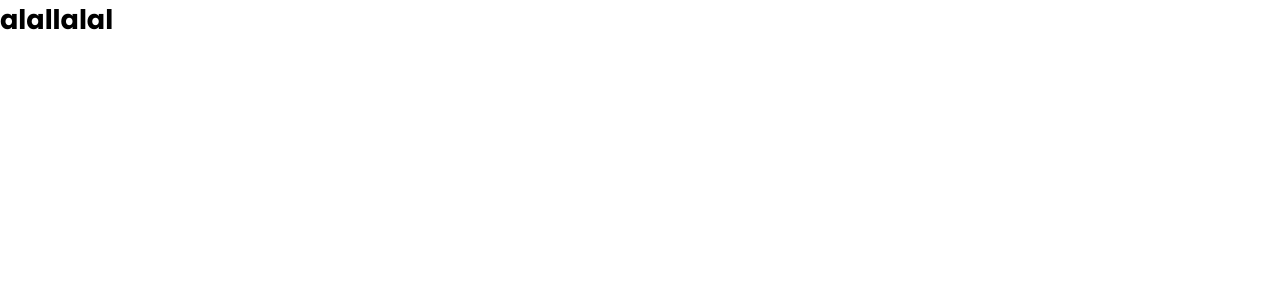
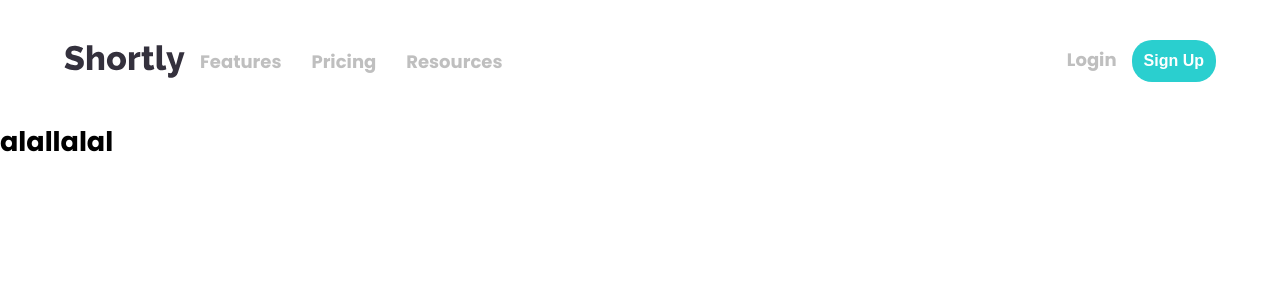
Before and after one commit to Vinicius-gif/encurtador-de-url, a Next.js app: page / in a window 1280 px wide. Shown: the top 300 px of the page. Built offline with nearby package versions, Linux system fonts and the light colour scheme.

Commit message:
Adicionando cabecalho

```diff
--- a/package.json
+++ b/package.json
@@ -17,6 +17,7 @@
     "next": "13.4.19",
     "react": "18.2.0",
     "react-dom": "18.2.0",
+    "styled-components": "^6.0.8",
     "typescript": "5.2.2"
   }
 }
--- a/src/app/page.tsx
+++ b/src/app/page.tsx
@@ -1,9 +1,10 @@
-import Image from 'next/image'
 import styles from './page.module.css'
+import Header from '@/components/Header'
 
 export default function Home() {
   return (
     <div>
+      <Header/>
       <h2>alallalal</h2>
     </div>
   )
--- /dev/null
+++ b/src/components/Header/index.tsx
@@ -0,0 +1,66 @@
+'use client'
+
+import Link from 'next/link'
+import React from 'react'
+import styled from 'styled-components'
+
+const HeaderContainer = styled.header`
+  width: 100%;
+  padding: 40px 5%;
+  display: flex;
+  align-items: center;
+  justify-content: space-between;
+`
+
+const LinkCabecalho = styled(Link)`
+  text-decoration: none;
+  color: var(--gray);
+  font-weight: bold;
+  margin-left: 15px;
+  margin-right: 15px;
+
+  &:hover {
+    color: var(--dark-violet);
+  }
+`
+
+const Botao = styled.button`
+  color: var(--white);
+  background: var(--cyan);
+  border-radius: 20px;
+  padding: 12px;
+  border: none;
+  font-size: 16px;
+  font-weight: bold;
+  &:hover{
+    opacity: 0.5;
+  }
+`
+const LinksLogo = styled.div`
+  display: flex;
+  align-items: center;
+  justify-content: space-between;
+`
+
+const LinksSing = styled.div`
+
+`
+
+const Header = () => {
+  return (
+    <HeaderContainer>
+      <LinksLogo>
+        <img src="/images/logo.svg" alt="logo" />
+        <LinkCabecalho href='/'>Features</LinkCabecalho>
+        <LinkCabecalho href='/'>Pricing</LinkCabecalho>
+        <LinkCabecalho href='/'>Resources</LinkCabecalho>
+      </LinksLogo>
+      <LinksSing>
+        <LinkCabecalho href='/'>Login</LinkCabecalho>
+        <Botao>Sign Up</Botao>
+      </LinksSing>
+    </HeaderContainer>
+  )
+}
+
+export default Header
```
Also changed, not shown: 1 other file (tests, documents, lock files or other folders).
